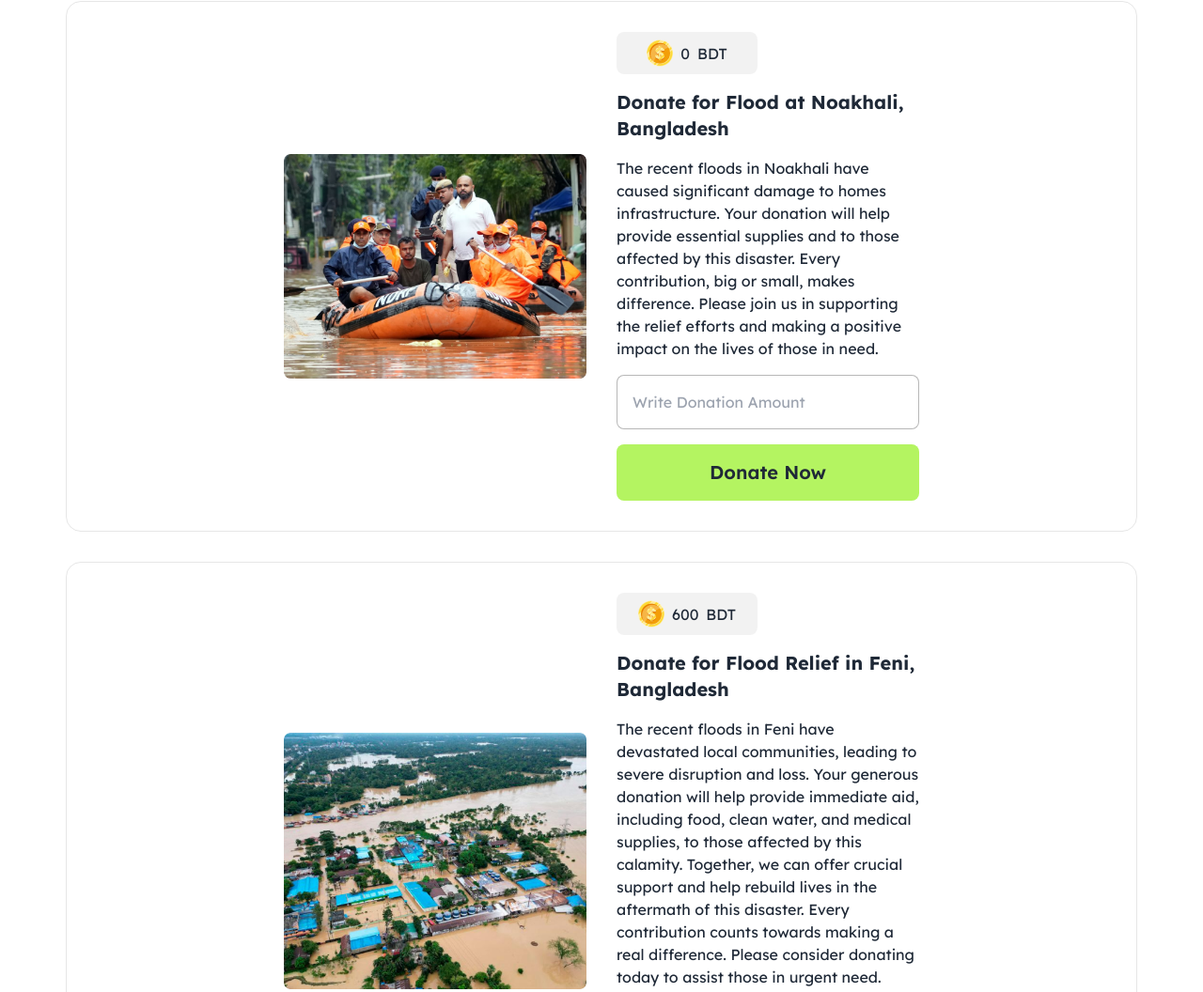
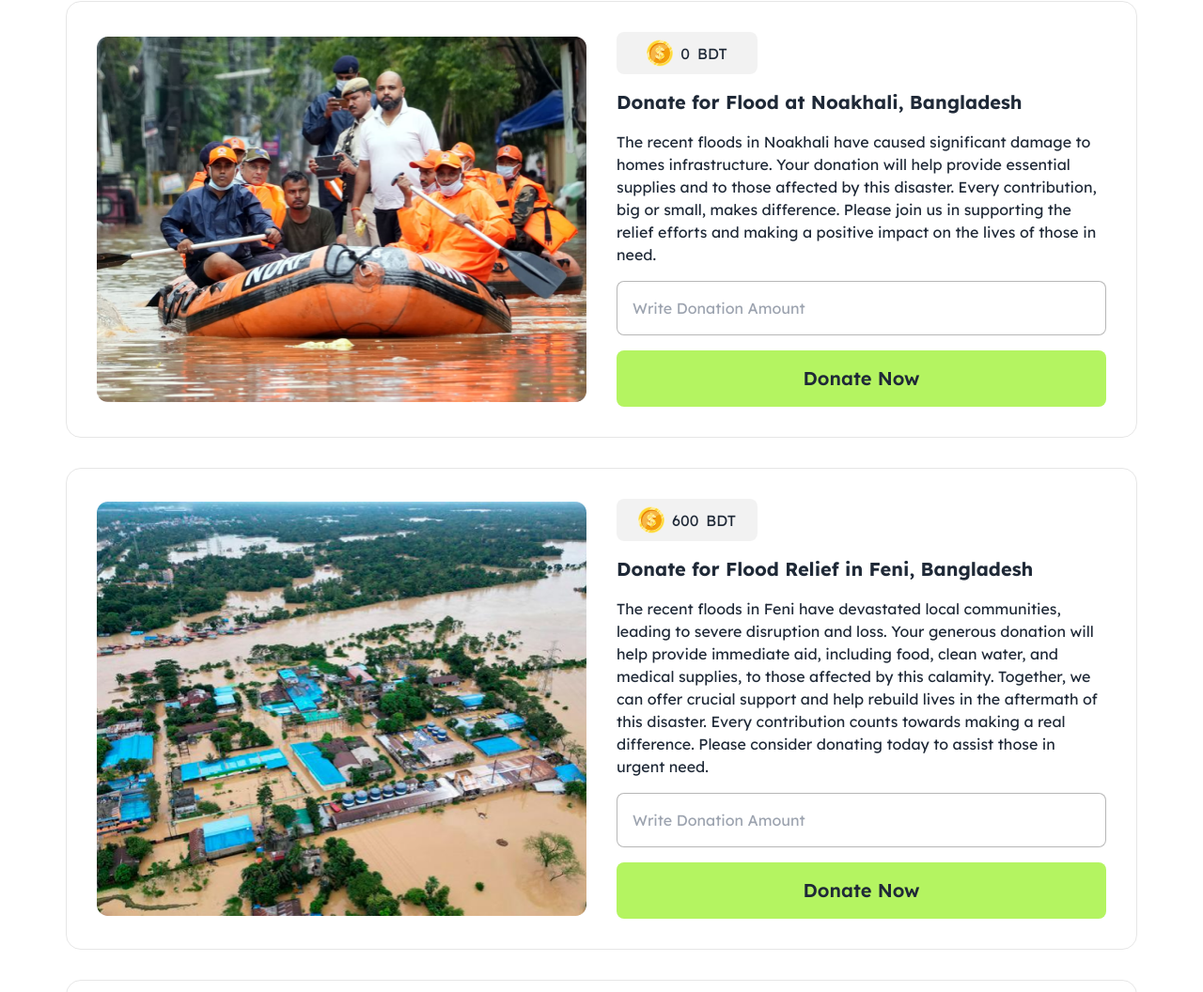
Before and after one commit to rudratechmos/assignment-5, a plain HTML site: page index.html in a window 1280 px wide. Shown: the part 273-1329 px from the top of the page at 94% size. Drawn offline with nearby package versions, Linux system fonts and the light colour scheme.

Commit message:
fixed responsive

```diff
--- a/index.html
+++ b/index.html
@@ -65,10 +65,10 @@
         <div id="card" class="mb-20">
             <div
                 class="card-container flex justify-center items-center w-[400px] lg:w-[1140px] mx-auto mt-8 gap-8 border border-color-3 rounded-2xl p-8 flex-col lg:flex-row">
-                <div class="w-[322px]">
+                <div class="w-[322px] lg:w-[522px]">
                     <img src="assets/noakhali.png" alt="">
                 </div>
-                <div class="flex flex-col gap-4 justify-center w-[322px]">
+                <div class="flex flex-col gap-4 justify-center w-[322px] lg:w-[522px]">
                     <div class="flex gap-2 rounded-lg py-2 px-4 bg-color-4 w-[150px] justify-center items-center">
                         <img src="assets/coin.png" alt="">
                         <h1 id="collected-amount">0</h1>
@@ -102,10 +102,10 @@
             </div>
             <div
                 class="card-container flex justify-center items-center w-[400px] lg:w-[1140px] mx-auto mt-8 gap-8 border border-color-3 rounded-2xl p-8 flex-col lg:flex-row">
-                <div class="w-[322px]">
+                <div class="w-[322px] lg:w-[522px]">
                     <img src="assets/feni.png" alt="">
                 </div>
-                <div class="flex flex-col gap-4 justify-center w-[322px]">
+                <div class="flex flex-col gap-4 justify-center w-[322px] lg:w-[522px]">
                     <div class="flex gap-2 rounded-lg py-2 px-4 bg-color-4 w-[150px] justify-center items-center">
                         <img src="assets/coin.png" alt="">
                         <h1 id="collected-amount-2">600</h1>
@@ -121,10 +121,10 @@
             </div>
             <div
                 class="card-container flex justify-center items-center w-[400px] lg:w-[1140px] mx-auto mt-8 gap-8 border border-color-3 rounded-2xl p-8 flex-col lg:flex-row">
-                <div class="w-[322px]">
+                <div class="w-[322px] lg:w-[522px]">
                     <img src="assets/quota-protest.png" alt="">
                 </div>
-                <div class="flex flex-col gap-4 justify-center w-[322px]">
+                <div class="flex flex-col gap-4 justify-center w-[322px] lg:w-[522px]">
                     <div class="flex gap-2 rounded-lg py-2 px-4 bg-color-4 w-[150px] justify-center items-center">
                         <img src="assets/coin.png" alt="">
                         <h1 id="collected-amount-3">2400</h1>
```
